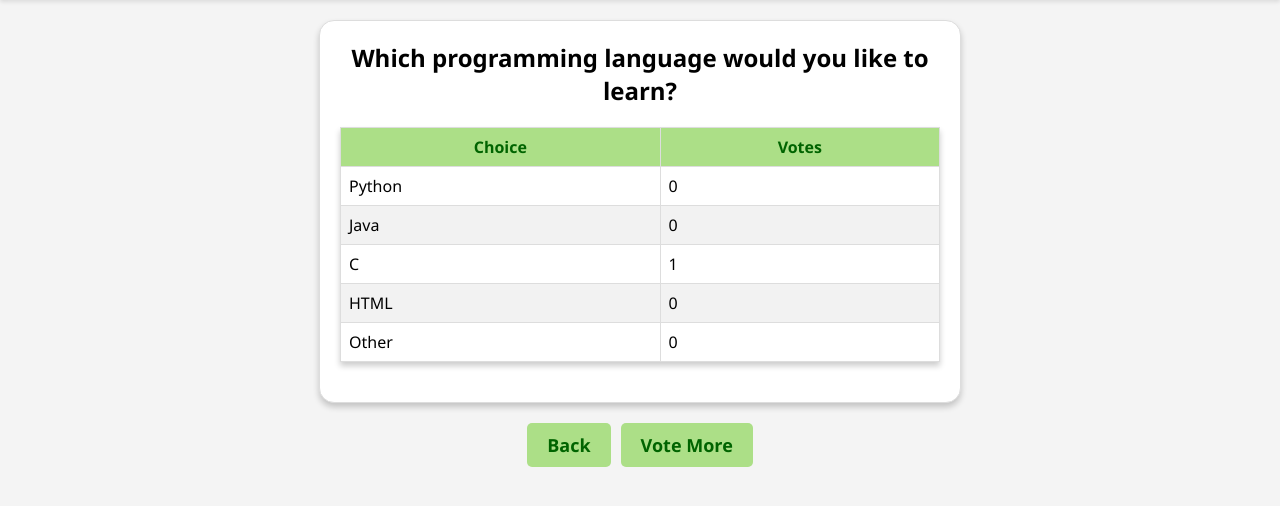
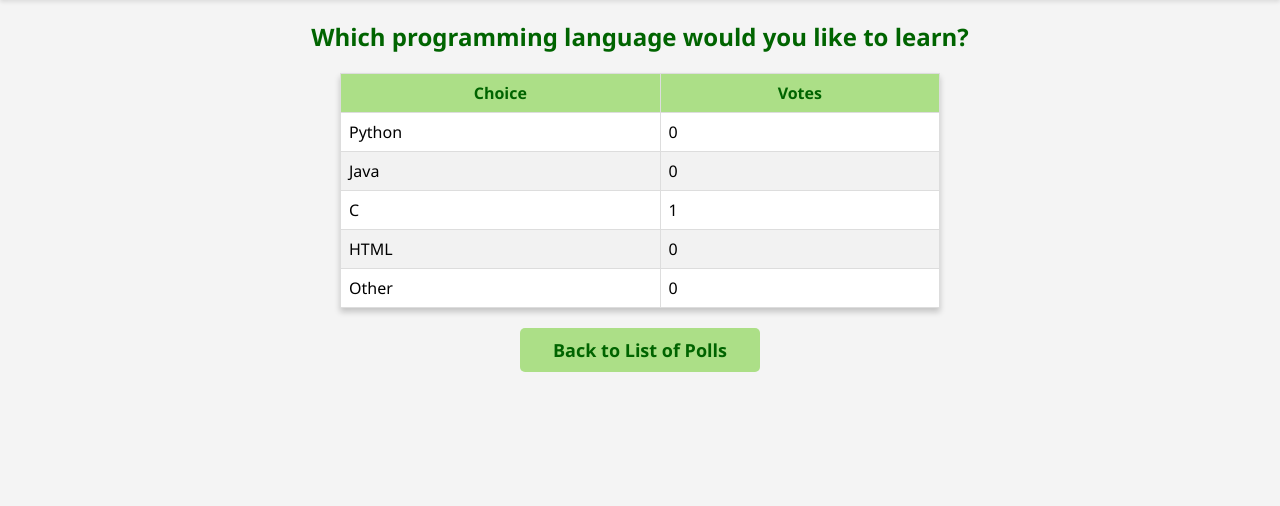
Before and after one commit to mjrchy/ku-polls, a Django app: page /polls/3/results/ in a window 1280 px wide. Shown: the part 75-581 px from the top of the page. Run offline with Django 4.2, Linux system fonts and the light colour scheme; data comes from the database, SQL or seed files in the repository.

Commit message:
Edit html

```diff
--- a/polls/templates/polls/results.html
+++ b/polls/templates/polls/results.html
@@ -92,7 +92,7 @@
                 font-weight: bold;
                 font-size: 18px;
                 text-decoration: none;
-                margin: 0 5px 0;
+                margin: 20px auto;
                 max-width: 200px;
                 text-align: center;
             }
@@ -106,33 +106,6 @@
                 font-weight: bold;
                 font-size: 18px;
                 padding-right: 20px;
-            }
-
-            .result-link {
-                justify-content: center;
-                display: flex;
-            }
-
-            .container {
-                display: flex;
-                flex-direction: column;
-                align-items: center;
-                padding: 20px;
-            }
-
-            .question-container {
-                background-color: white;
-                border: 1px solid #ddd;
-                border-radius: 15px;
-                padding: 20px;
-                max-width: 600px;
-                width: 100%;
-                box-shadow: 0 4px 6px rgba(0, 0, 0, 0.2);
-            }
-
-            h2 {
-                color: black;
-                margin-top: 0;
             }
 
         </style>
@@ -151,10 +124,14 @@
                 <h1 class="header">KU Polls</h1>
             </div>
         </nav>
-        <div class="container">
-            <div class="question-container">
                 <table border="1">
                     <h2>{{ question.question_text }}</h2>
+
+                    {% if messages %}
+                    {% for message in messages %}
+                    <p class="msg">{{message}}</p>
+                    {%endfor%}
+                    {%endif%}
                     <thead>
                         <tr>
                             <th>Choice</th>
@@ -170,11 +147,6 @@
                         {% endfor %}
                     </tbody>
                 </table>
-            </div>
-        </div>
-        <div class="result-link">
-            <a href="{% url 'polls:detail' question.id%}" class="button">Back</a>
-            <a href="{% url 'polls:index' %}" class="button">Vote More</a>
-        </div>
+                <a href="{% url 'polls:index' %}" class="button">Back to List of Polls</a>
     </body>
 </html>
--- a/polls/views.py
+++ b/polls/views.py
@@ -35,11 +35,16 @@ class DetailView(generic.DetailView):
     def get(self, request, pk):
         """GET requests for the detail view of a question."""
         selected_question = get_object_or_404(Question, pk=pk)
+        try:
+            choice_id = Vote.objects.get(user=request.user,
+                                         choice__question=selected_question).choice.id
+        except Vote.DoesNotExist:
+            choice_id = None
         if not selected_question.can_vote():
             messages.error(request, 'Voting is not allowed.')
             return HttpResponseRedirect(reverse('polls:index'))
-        return render(
-            request, 'polls/detail.html', {'question': selected_question})
+        return render(request, 'polls/detail.html',
+                      {'question': selected_question, 'choice_id': choice_id})
 
 
 class ResultsView(generic.DetailView):
@@ -70,6 +75,6 @@ def vote(request, question_id):
         vote = Vote(user=this_user, choice=selected_choice)
     vote.save()
     messages.success(request, "Your vote for " + question.question_text
-                     + "has been saved.")
-    return HttpResponseRedirect(
-        reverse('polls:results', args=(question.id,)))
+                     + " has been saved.")
+
+    return HttpResponseRedirect(reverse('polls:results', args=(question.id,)))
```
Also changed, not shown: polls/templates/polls/detail.html (+10 -0 lines).
